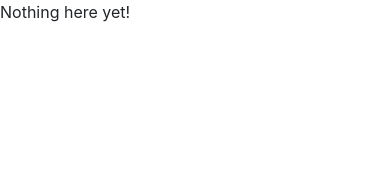
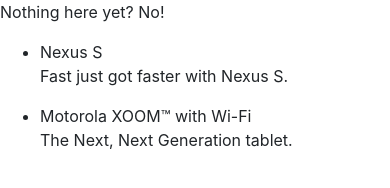
Before and after one commit to wefine/angularjs1, a website: page angularjs-phonecat/app/index.html in a window 390 px wide. Drawn offline with nearby package versions, Linux system fonts and the light colour scheme; some packages are replaced by stand-ins of ours.

Commit message:
phonecat-step-1
Signed-off-by: wefine <wang.xiaoren@zte.com.cn>

```diff
--- a/angularjs-phonecat/app/index.html
+++ b/angularjs-phonecat/app/index.html
@@ -13,7 +13,22 @@
 </head>
 <body>
 
-<p>Nothing here {{'yet' + '!'}}</p>
+<p>Nothing here {{'yet' + '? No!'}}</p>
+
+<ul>
+    <li>
+        <span>Nexus S</span>
+        <p>
+            Fast just got faster with Nexus S.
+        </p>
+    </li>
+    <li>
+        <span>Motorola XOOM™ with Wi-Fi</span>
+        <p>
+            The Next, Next Generation tablet.
+        </p>
+    </li>
+</ul>
 
 <script src="bower_components/angular/angular.js"></script>
 <script src="bower_components/angular-route/angular-route.js"></script>
```
